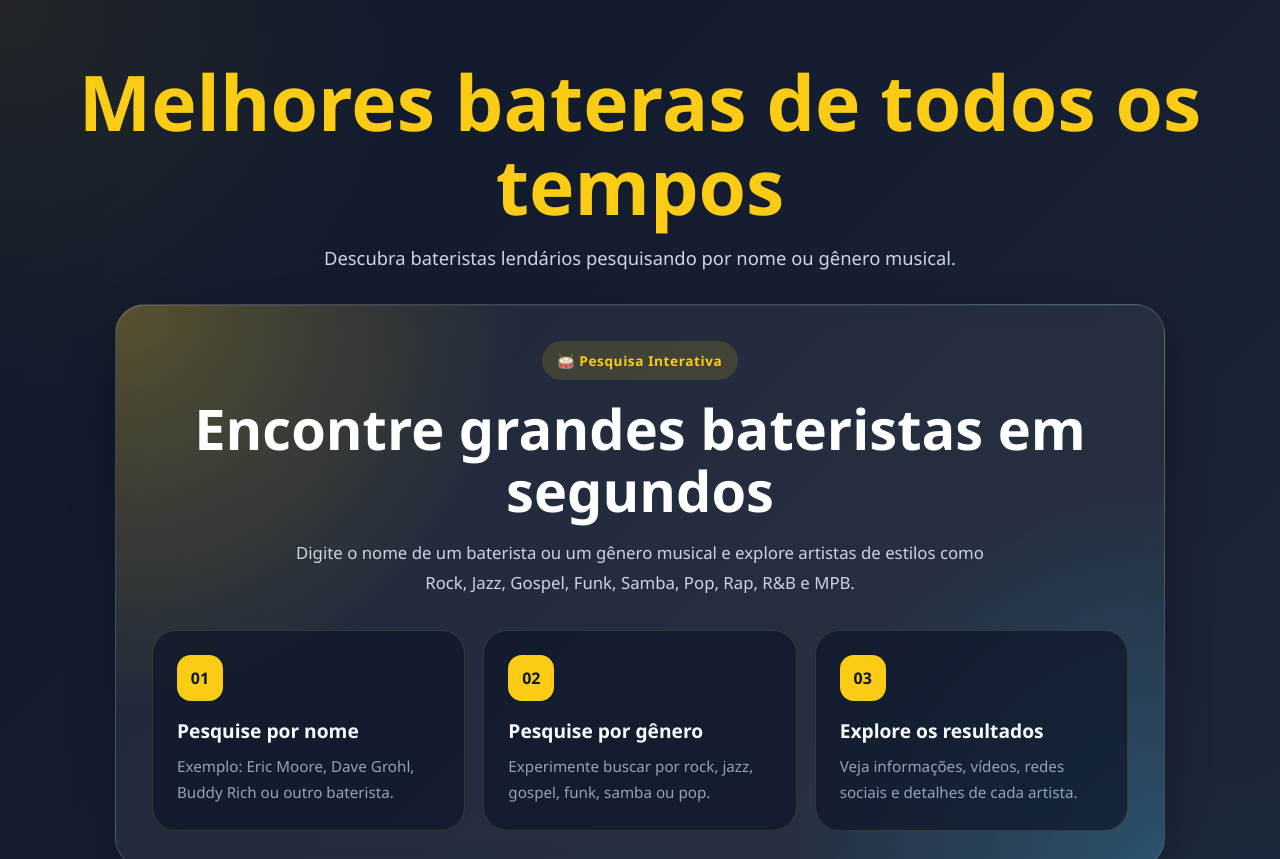
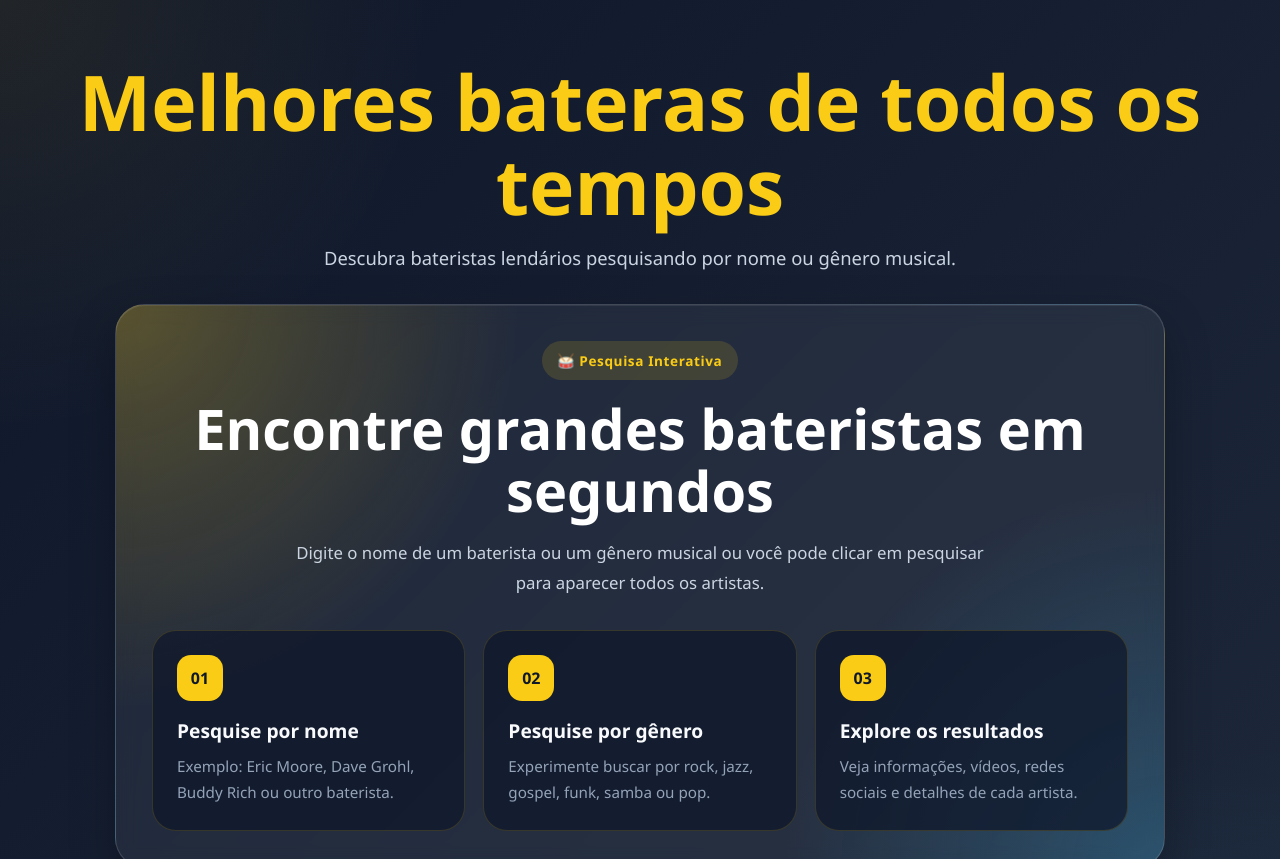
Before and after one commit to RenatoFariaDv/The-Best-Drummers, a website: page index.html in a window 1280 px wide. Shown: the top 859 px of the page. Drawn offline with Linux system fonts and the light colour scheme.

Commit message:
Atualizar o index.html

```diff
--- a/index.html
+++ b/index.html
@@ -22,8 +22,7 @@
       <h2>Encontre grandes bateristas em segundos</h2>
 
       <p>
-        Digite o nome de um baterista ou um gênero musical e explore artistas
-        de estilos como Rock, Jazz, Gospel, Funk, Samba, Pop, Rap, R&B e MPB.
+        Digite o nome de um baterista ou um gênero musical ou você pode clicar em pesquisar para aparecer todos os artistas.
       </p>
 
       <div class="steps">
```
